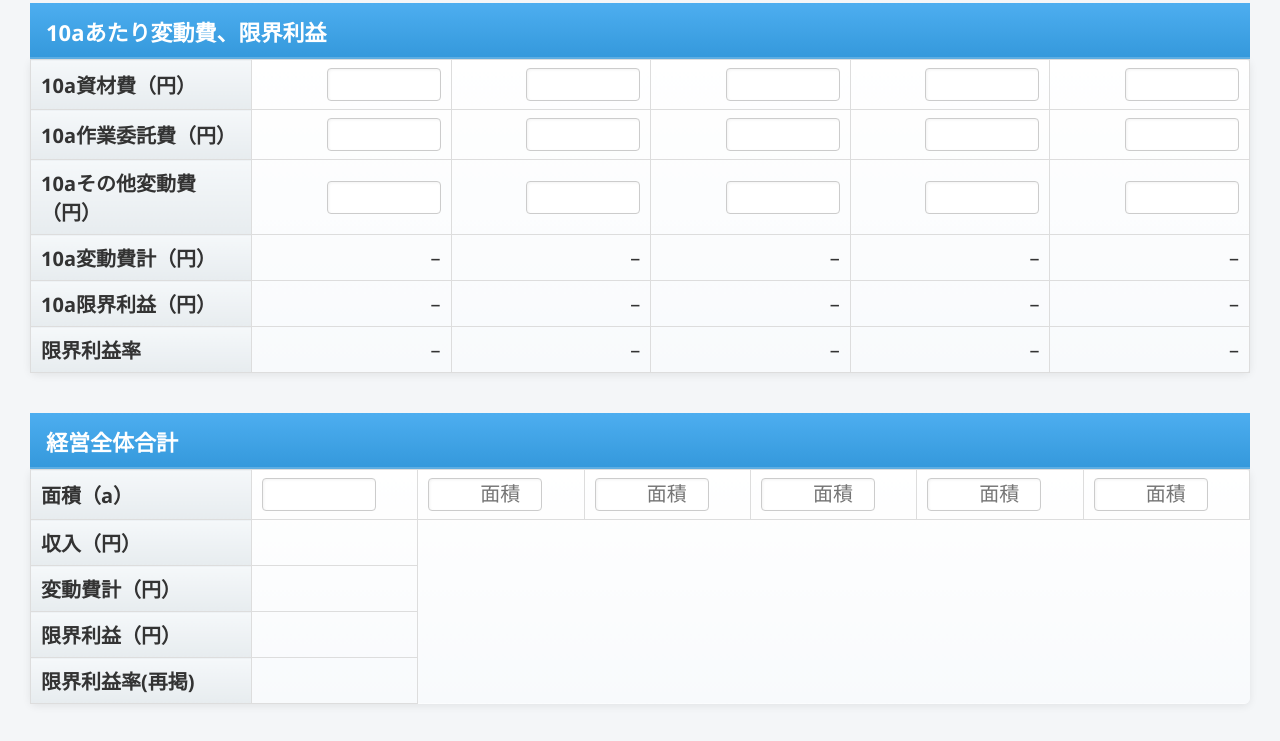
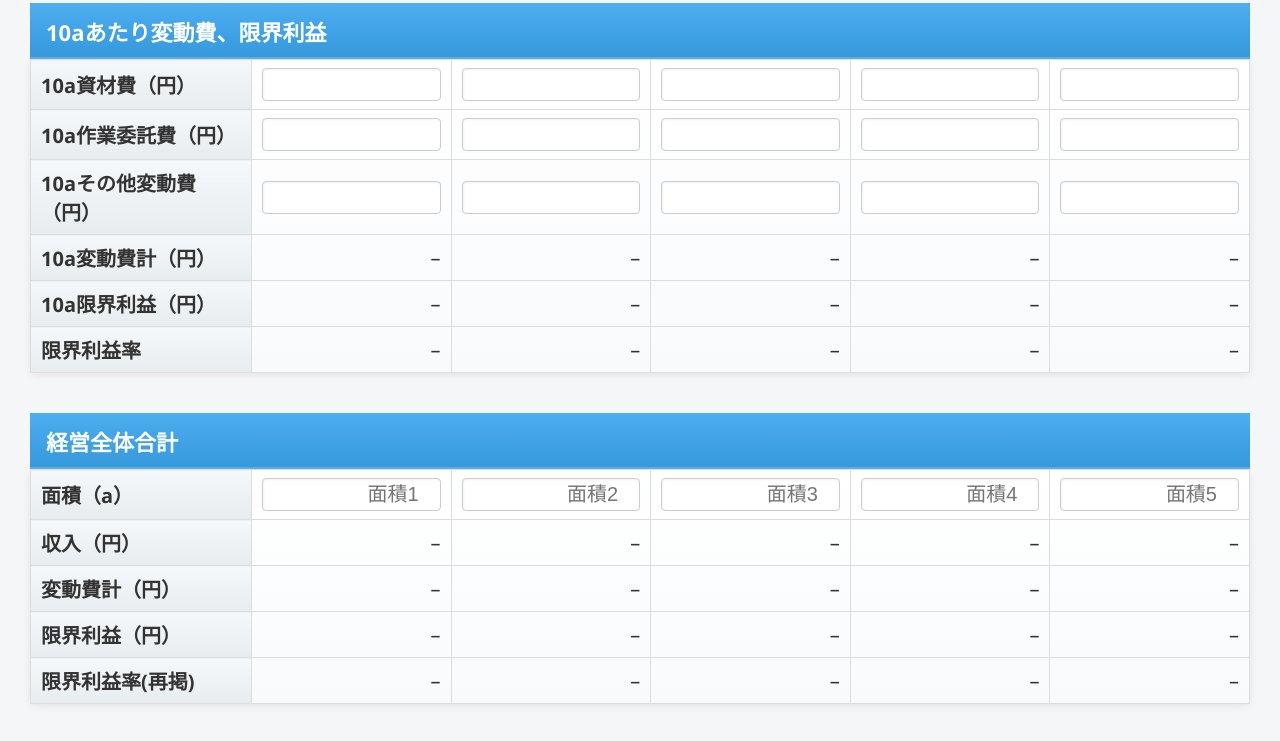
Before and after one commit to swd-hub/VariableCosts, a plain HTML site: page variable_profit_statement_explain.htm in a window 1280 px wide. Shown: the part 537-1278 px from the top of the page. Drawn offline with Linux system fonts and the light colour scheme.

Commit message:
Add files via upload

```diff
--- a/variable_profit_statement_explain.htm
+++ b/variable_profit_statement_explain.htm
@@ -122,17 +122,23 @@ input[type="number"]:focus, input[type="text"]:focus {
 
 .summary-table {
   width: 100%;
-  margin-left: 0;
   margin-bottom: 40px;
 }
 
-.summary-table td,
-.summary-table th {
+.summary-table th,
+.summary-table td {
   text-align: left;
 }
 
-.summary-table input {
+.summary-table input[type="number"] {
+  width: 300px;
+  box-sizing: border-box;
+  font-size: 20px;
+  padding: 4px 6px;
+  border: 1px solid #ccc;
+  border-radius: 4px;
   text-align: right;
+  box-shadow: inset 1px 1px 3px rgba(0,0,0,0.05);
 }
 
 .speak-on-hover {
@@ -175,6 +181,41 @@ input[type="number"]:focus, input[type="text"]:focus {
   transform: translateX(-50%);
   z-index: 1000;
 }
+
+/* 経営全体合計の列幅を安定させる */
+table#totalTable {
+  table-layout: fixed;
+  width: 100%;
+  border-collapse: collapse;
+}
+
+/* 1列目（見出し）固定幅。必要なら後から個別に上書き可 */
+table#totalTable th:first-child {
+  width: 200px;
+}
+
+/* 見出し・データの整形（共通余白/枠でズレ防止） */
+table#totalTable th,
+table#totalTable td {
+  padding: 8px 10px;
+  border: 1px solid #ddd;
+  white-space: nowrap;      /* 折返しでの行高変化を防止 */
+}
+
+/* 面積入力のはみ出し防止 */
+table#totalTable input[type="number"] {
+  width: 100px;
+  box-sizing: border-box;
+}
+
+/* 共通の入力幅（例：セル一杯なら100%） */
+#cropTable input[type="number"],
+#costTable input[type="number"],
+#totalTable input[type="number"] {
+  width: 100%;          /* セル幅いっぱいに広げる */
+  box-sizing: border-box;
+}
+
 
 </style>
 </head>
@@ -219,17 +260,17 @@ input[type="number"]:focus, input[type="text"]:focus {
 </table>
 
 <!-- 経営全体合計 -->
-<table class="summary-table">
+<table id="totalTable">
   <caption>経営全体合計</caption>
-  <tr id="totalRow">
-    <th>面積（a）</th>
-    <td><input type="number" id="areaInput" value="" oninput="calculateFixedTotal()"></td>
-  </tr>
-  <tr><th>収入（円）</th><td></td></tr>
-  <tr><th>変動費計（円）</th><td></td></tr>
-  <tr><th>限界利益（円）</th><td></td></tr>
-  <tr><th>限界利益率(再掲)</th><td></td></tr>
+  <tbody>
+    <tr id="totalRow"><th>面積（a）</th></tr>
+    <tr><th>収入（円）</th></tr>
+    <tr><th>変動費計（円）</th></tr>
+    <tr><th>限界利益（円）</th></tr>
+    <tr><th>限界利益率(再掲)</th></tr>
+  </tbody>
 </table>
+
 
 <!-- 固定費 -->
 <table class="summary-table">
@@ -261,58 +302,91 @@ window.onload = initCrops;
 
 function addCrop() {
   cropCount++;
-  const cropName = `作目${cropCount}`;
+
+  // === 作目ヘッダ列追加 ===
   const cropHeader = document.getElementById("cropHeader");
   const cropTh = document.createElement("th");
   const nameInput = document.createElement("input");
   nameInput.type = "text";
-  nameInput.value = cropName;
+  nameInput.value = `作目${cropCount}`;
   nameInput.placeholder = "作目名";
   nameInput.style.width = "150px";
   cropTh.appendChild(nameInput);
   cropHeader.appendChild(cropTh);
-  const colIndex = cropTh.cellIndex;
+  const colIndex = cropTh.cellIndex; // データ列のインデックス
 
-  const cropRows = document.querySelectorAll("#cropTable tbody tr");
-  cropRows.forEach((row, i) => {
+  // === 作目別収入テーブルに列追加 ===
+  document.querySelectorAll("#cropTable tbody tr").forEach((row, i) => {
     const td = document.createElement("td");
     if (i === 2 || i === 4) {
+      // 自動計算で埋まる行は初期値として –
       td.textContent = "–";
     } else {
       const input = document.createElement("input");
       input.type = "number";
-      input.value = "";
+      input.oninput = () => calculateCrop(colIndex); // 入力時に再計算
+      td.appendChild(input);
+    }
+    row.appendChild(td);
+  });
+
+  // === 変動費・限界利益テーブルに列追加 ===
+  document.querySelectorAll("#costTable tbody tr").forEach((row, i) => {
+    const td = document.createElement("td");
+    if (i >= 3) {
+      td.textContent = "–";
+    } else {
+      const input = document.createElement("input");
+      input.type = "number";
       input.oninput = () => calculateCrop(colIndex);
       td.appendChild(input);
     }
     row.appendChild(td);
   });
 
-  const costRows = document.querySelectorAll("#costTable tbody tr");
-  costRows.forEach((row, i) => {
+  // === 経営全体合計テーブルに列追加 ===
+  const totalRows = document.querySelectorAll("#totalTable tbody tr");
+
+  // 面積行（先頭行）
+  const areaTd = document.createElement("td");
+  const areaInput = document.createElement("input");
+  areaInput.type = "number";
+  areaInput.placeholder = `面積${cropCount}`;
+  areaInput.style.width = "100%"; // セル幅いっぱいに
+  areaInput.oninput = calculateFixedTotal; // 入力時に再計算
+  areaTd.appendChild(areaInput);
+  totalRows[0].appendChild(areaTd);
+
+  // 収入 / 変動費計 / 限界利益 / 限界利益率(再掲) にも列追加
+  for (let r = 1; r < totalRows.length; r++) {
     const td = document.createElement("td");
-    if (i >= 3) {
+    td.textContent = "–"; // 初期値
+    totalRows[r].appendChild(td);
+  }
+
+  // 列数同期（不足/過剰セルの補正）
+  syncTotalTable();
+}
+
+
+// totalTable の各行セル数を面積行に合わせる
+function syncTotalTable() {
+  const totalTable = document.getElementById("totalTable");
+  const rows = totalTable.tBodies[0].rows;
+  const targetCols = rows[0].cells.length; // 面積行の列数（th含む）
+
+  for (let r = 1; r < rows.length; r++) {
+    // 不足分を追加
+    while (rows[r].cells.length < targetCols) {
+      const td = document.createElement("td");
       td.textContent = "–";
-    } else {
-      const input = document.createElement("input");
-      input.type = "number";
-      input.value = "";
-      input.oninput = () => calculateCrop(colIndex);
-      td.appendChild(input);
+      rows[r].appendChild(td);
     }
-    row.appendChild(td);
-  });
-
-  const totalRow = document.getElementById("totalRow");
-  const totalTd = document.createElement("td");
-  const totalInput = document.createElement("input");
-  totalInput.type = "number";
-  totalInput.value = "";
-  totalInput.placeholder = "面積";
-  totalInput.style.width = "100px";
-  totalInput.oninput = calculateFixedTotal;
-  totalTd.appendChild(totalInput);
-  totalRow.appendChild(totalTd);
+    // 過剰分を削る
+    while (rows[r].cells.length > targetCols) {
+      rows[r].deleteCell(-1);
+    }
+  }
 }
 
 function getInputValue(cell) {
@@ -357,38 +431,80 @@ function calculateCrop(colIndex) {
 function calculateFixedTotal() {
   let totalRevenue = 0;
   let totalVariableCost = 0;
-  const totalRow = document.getElementById("totalRow");
-  const areaInputs = totalRow.querySelectorAll("input[type='number']");
-  areaInputs.forEach((input, index) => {
+
+  // 参照行
+  const cropRows = document.querySelectorAll("#cropTable tbody tr");
+  const costRows = document.querySelectorAll("#costTable tbody tr");
+
+  // 経営全体合計テーブル（各列を更新）
+  const totalTable = document.getElementById("totalTable");
+  const totalTbodyRows = totalTable.tBodies[0].rows; // 0:面積,1:収入,2:変動費計,3:限界利益,4:限界利益率
+  const areaRow = totalTbodyRows[0];
+  const revenueRow = totalTbodyRows[1];
+  const varCostRow = totalTbodyRows[2];
+  const marginRow = totalTbodyRows[3];
+  const marginRateRow = totalTbodyRows[4];
+
+  const areaInputs = areaRow.querySelectorAll("input[type='number']");
+
+  // 列ごと（作目ごと）に計算してセルへ書き込み
+  areaInputs.forEach((input, idx) => {
     const area = parseFloat(input.value) || 0;
-    const incomeCell = document.querySelectorAll("#cropTable tbody tr")[4].cells[index + 1];
-    const costCell = document.querySelectorAll("#costTable tbody tr")[3].cells[index + 1];
-    const income = parseFloat(incomeCell?.textContent) || 0;
-    const cost = parseFloat(costCell?.textContent) || 0;
-	totalRevenue += income * (area / 10);
-	totalVariableCost += cost * (area / 10);
+    const colIndex = idx + 1; // 見出し列(th)を除いたデータ列
 
+    // 10aベースの収入・変動費
+    const income10a = parseFloat(cropRows[4].cells[colIndex]?.textContent) || 0; // 10a収入計
+    const cost10a   = parseFloat(costRows[3].cells[colIndex]?.textContent) || 0; // 10a変動費計
+
+    // 面積（a）→ 10a換算
+    const factor = area / 10;
+
+    const revenue = income10a * factor;
+    const vcost   = cost10a   * factor;
+    const margin  = revenue - vcost;
+    const mrRate  = revenue > 0 ? (margin / revenue) * 100 : 0;
+
+    // 各列のセルへ反映（空なら "–" のままでも可。ここでは数値は0も表示）
+    if (revenueRow.cells[colIndex]) revenueRow.cells[colIndex].textContent = revenue ? revenue.toLocaleString() : "–";
+    if (varCostRow.cells[colIndex]) varCostRow.cells[colIndex].textContent = vcost ? vcost.toLocaleString() : "–";
+    if (marginRow.cells[colIndex])  marginRow.cells[colIndex].textContent  = margin ? margin.toLocaleString() : "–";
+    if (marginRateRow.cells[colIndex]) marginRateRow.cells[colIndex].textContent = revenue ? mrRate.toFixed(1) + "%" : "–";
+
+    // 全体合計（利益・損益分岐点用）
+    totalRevenue     += revenue;
+    totalVariableCost += vcost;
   });
+
+  // 全体の限界利益・限界利益率
   const totalMargin = totalRevenue - totalVariableCost;
   const marginRate = totalRevenue > 0 ? (totalMargin / totalRevenue) * 100 : 0;
+
+  // 固定費
   const labor = parseFloat(document.getElementById("laborCost").value) || 0;
   const depreciation = parseFloat(document.getElementById("depreciation").value) || 0;
   const landRent = parseFloat(document.getElementById("landRent").value) || 0;
   const otherFixed = parseFloat(document.getElementById("otherFixed").value) || 0;
   const fixedTotal = labor + depreciation + landRent + otherFixed;
+
+  // 利益・損益分岐点（全体）
   const profit = totalMargin - fixedTotal;
   const breakEvenRevenue = marginRate > 0 ? fixedTotal / (marginRate / 100) : 0;
 
-  const summaryTable = document.querySelectorAll("table")[2];
-  summaryTable.rows[1].cells[1].textContent = totalRevenue.toLocaleString();
-  summaryTable.rows[2].cells[1].textContent = totalVariableCost.toLocaleString();
-  summaryTable.rows[3].cells[1].textContent = totalMargin.toLocaleString();
-  summaryTable.rows[4].cells[1].textContent = marginRate.toFixed(1) + "%";
+  // 経営全体合計テーブルの「集計列」（1列目のデータセル）にも全体値を載せたい場合は以下を活用
+  // revenueRow.cells[1].textContent   = totalRevenue.toLocaleString();
+  // varCostRow.cells[1].textContent   = totalVariableCost.toLocaleString();
+  // marginRow.cells[1].textContent    = totalMargin.toLocaleString();
+  // marginRateRow.cells[1].textContent = marginRate.toFixed(1) + "%";
 
-  const profitTable = document.querySelectorAll("table")[4];
-  profitTable.rows[0].cells[1].textContent = profit.toLocaleString();
-  profitTable.rows[1].cells[1].textContent = breakEvenRevenue.toLocaleString();
+  // 利益・損益分岐点テーブル更新（summary-tableの2番目）
+  const summaryTables = document.querySelectorAll(".summary-table");
+  const profitTable = summaryTables[1]; // 0:固定費, 1:利益・損益分岐点
+  if (profitTable) {
+    profitTable.rows[0].cells[1].textContent = profit.toLocaleString();
+    profitTable.rows[1].cells[1].textContent = breakEvenRevenue.toLocaleString();
+  }
 
+  // 固定費合計の表示
   document.getElementById("fixedTotal").textContent = fixedTotal.toLocaleString();
 }
 
```
